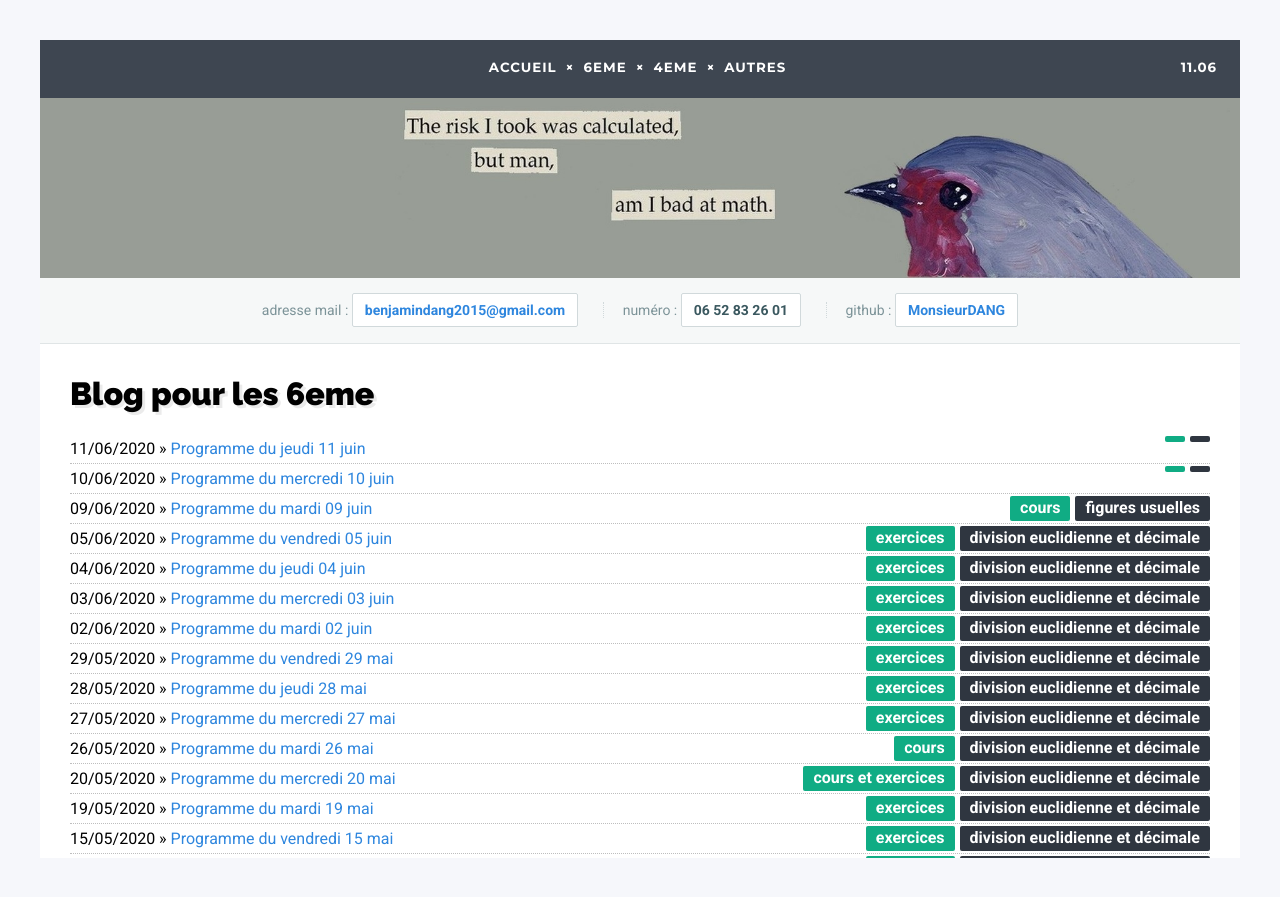
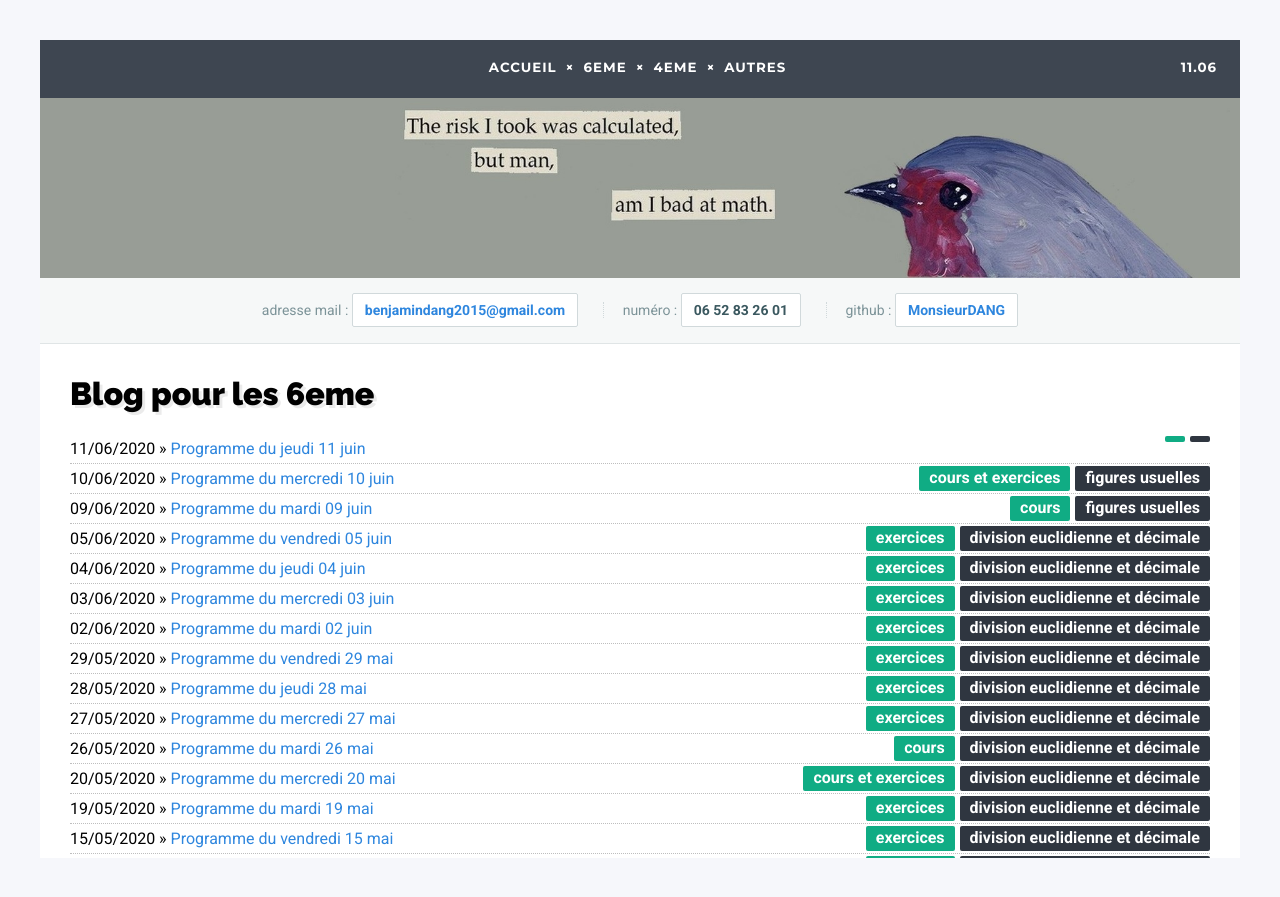
Before and after one commit to DangSinslay/DangSinslay.github.io, a Jekyll site: the page built from blog6/index.html, in a window 1280 px wide and 900 px high. Shown: the top 897 px of the window. Built offline with Jekyll 4.4.1, drawn with Linux system fonts in a browser that asks for light colours.

Commit message:
Update 2020-06-10-programme6.md

```diff
--- a/_posts/6eme/2020-06-10-programme6.md
+++ b/_posts/6eme/2020-06-10-programme6.md
@@ -3,6 +3,8 @@ layout: post
 title: "Programme du mercredi 10 juin"
 date: 2020-06-10
 category: 6eme
+chapter : figures usuelles
+format : cours et exercices
 blog: blog6
 ---
 
```
